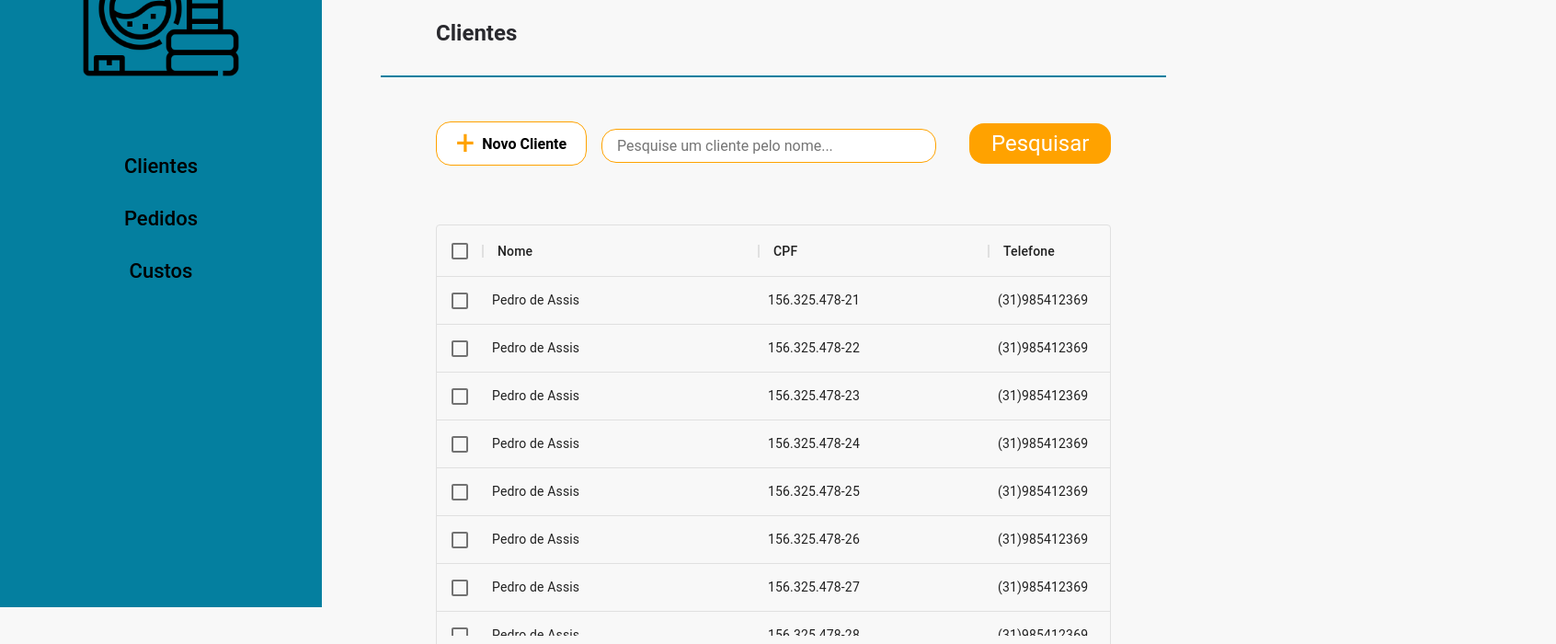
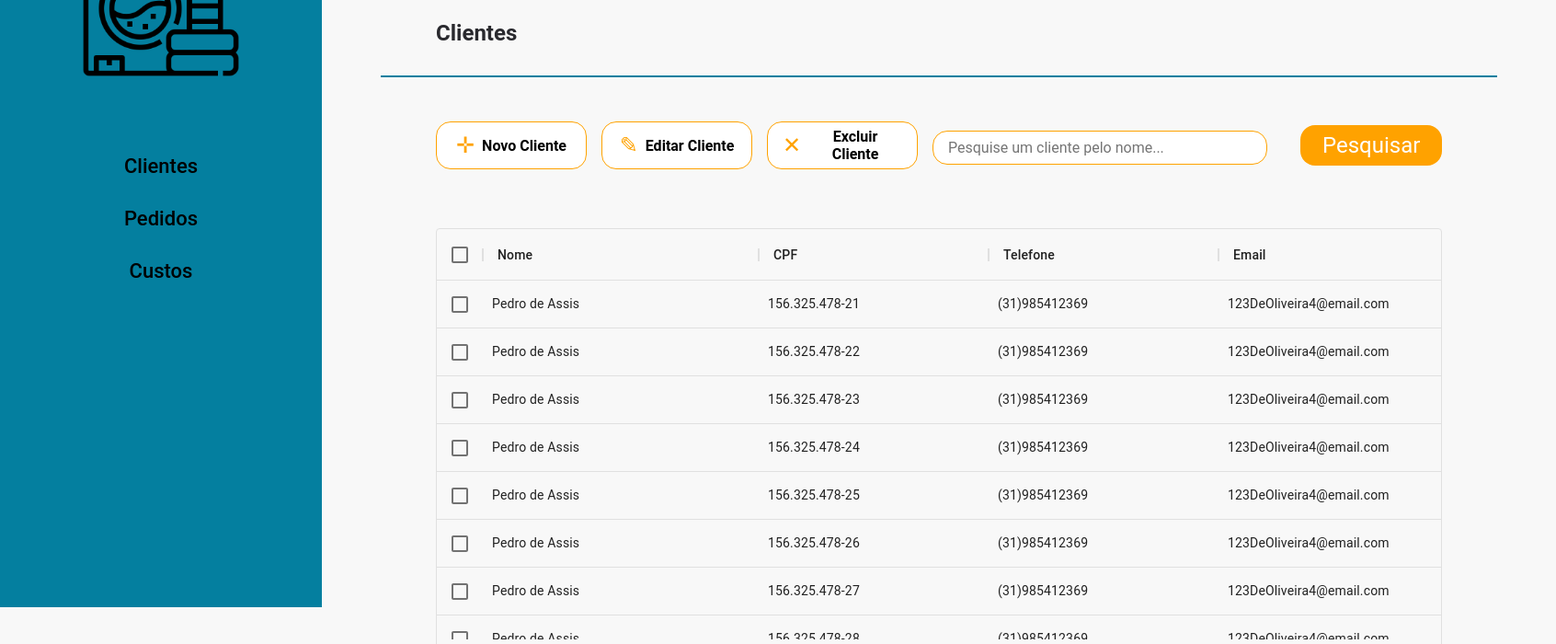
Before and after one commit to GabrielFSSantos/Basic_Laundry_System, a React (Create React App) app: page /clients in a window 1280 px wide. Shown: the part 140-840 px from the top of the page at 92% size, 1692 px wide, since content can reach past the window. Built offline with nearby package versions, Linux system fonts and the light colour scheme.

Commit message:
add new buttons CRUD

```diff
--- a/src/components/Button/styles.scss
+++ b/src/components/Button/styles.scss
@@ -20,12 +20,12 @@
     justify-content: center;
 
     color: #FFA200;
-    font-size: 36px;
+    font-size: 24px;
 
     border: 1px solid #FFA200;
     border-radius: 16px;
     background: #FFF;
-    padding: 2px 16px ;
+    padding: 6px 16px ;
     min-width: 164px;
 
     transition: 300ms;
--- a/src/hooks/useTable.ts
+++ b/src/hooks/useTable.ts
@@ -8,7 +8,7 @@ type Columns = {
   width: number
 }
 
-export type Rows = {
+export type Row = {
   id: number;
   cpf?: string;
   name?: string;
@@ -20,7 +20,7 @@ export type Rows = {
 
 export function useTable({type}: TableProps) {
   let columns: Columns[] = [];
-  let rows: Rows[] = [];
+  let rows: Row[] = [];
 
   if(type === 'clients') {
     columns = [
--- a/src/pages/Clients/index.tsx
+++ b/src/pages/Clients/index.tsx
@@ -1,10 +1,10 @@
 import { useState, FormEvent } from 'react';
 import { useHistory } from 'react-router-dom';
-import { DataGrid } from '@material-ui/data-grid';
+import { DataGrid, GridSelectionModelChangeParams } from '@material-ui/data-grid';
 
 import { Header } from '../../components/Header';
 import { Button } from '../../components/Button';
-import { useTable, Rows } from '../../hooks/useTable';
+import { useTable, Row } from '../../hooks/useTable';
 
 import './styles.scss'
 
@@ -12,10 +12,42 @@ export function Clients() {
   const history = useHistory();
   const { columns, rows } = useTable({type: 'clients'});
   const [searchQuery, setSearchQuery] = useState('');
-  const [rowsFiltered, setRowsFiltered] = useState<Rows[]>(rows);
+  const [rowsFiltered, setRowsFiltered] = useState<Row[]>(rows);
+  const [rowsSelected, setRowsSelected] = useState<Row[]>([]);
 
   async function handleToNewClient() {
     history.push('/new/client');
+  }
+
+  async function handleToSelectedClient(elements: GridSelectionModelChangeParams) {
+    const s = new Set(elements.selectionModel);
+    setRowsSelected(rows.filter(e => s.has(e.id)));
+  }
+
+  async function handleToEditClient() {
+    if(rowsSelected.length > 1){
+      alert("Não é possível editar mais de um cliente por vez.");
+      return
+    }
+    if(rowsSelected.length < 1){
+      alert("Selecione um cliente para editar.");
+      return
+    }
+
+    console.log(rowsSelected);
+  }
+
+  async function handleToRemoveClient() {
+    if(rowsSelected.length < 1){
+      alert("Selecione um ou mais clientes para excluir.");
+      return
+    }
+
+    let names = '';
+    rowsSelected.map(e => {
+      names = names + e.name + ', ';
+    })
+    alert('Deseja excluir os clientes '+ names + '?');
   }
 
   function handleToSearch(event: FormEvent) {
@@ -42,7 +74,11 @@ export function Clients() {
 
       <main>
         <div className="section">
-          <Button onClick={handleToNewClient} isOutlined>+<b>Novo Cliente</b></Button>
+          <div>
+            <Button onClick={handleToNewClient} isOutlined>✛<b>Novo Cliente</b></Button>
+            <Button onClick={handleToEditClient} isOutlined>✎<b>Editar Cliente</b></Button>
+            <Button onClick={handleToRemoveClient} isOutlined>✕<b>Excluir Cliente</b></Button>
+          </div>
           <form onSubmit={handleToSearch}>
             <input
               type="text"
@@ -54,7 +90,7 @@ export function Clients() {
         </div>
 
         <div className="table">
-          <DataGrid rows={rowsFiltered} columns={columns} pageSize={9} checkboxSelection />
+          <DataGrid rows={rowsFiltered} columns={columns} pageSize={9} checkboxSelection onSelectionModelChange={e => handleToSelectedClient(e)}/>
         </div>
       </main>
     </div>
--- a/src/pages/Clients/styles.scss
+++ b/src/pages/Clients/styles.scss
@@ -11,6 +11,11 @@
       justify-content: space-between;
       width: 100%;
       gap: 16px;
+
+      div {
+        display: flex;
+        gap: 16px;
+      }
 
       form {
         display: flex;
--- a/src/pages/Requests/index.tsx
+++ b/src/pages/Requests/index.tsx
@@ -4,7 +4,7 @@ import { DataGrid } from '@material-ui/data-grid';
 
 import { Header } from '../../components/Header';
 import { Button } from '../../components/Button';
-import { useTable, Rows } from '../../hooks/useTable';
+import { useTable, Row } from '../../hooks/useTable';
 
 import './styles.scss'
 
@@ -12,7 +12,7 @@ export function Requests() {
   const history = useHistory();
   const { columns, rows } = useTable({type: 'requests'});
   const [searchQuery, setSearchQuery] = useState('');
-  const [rowsFiltered, setRowsFiltered] = useState<Rows[]>(rows);
+  const [rowsFiltered, setRowsFiltered] = useState<Row[]>(rows);
 
   async function handleToNewRequest() {
     history.push('/new/request');
```
